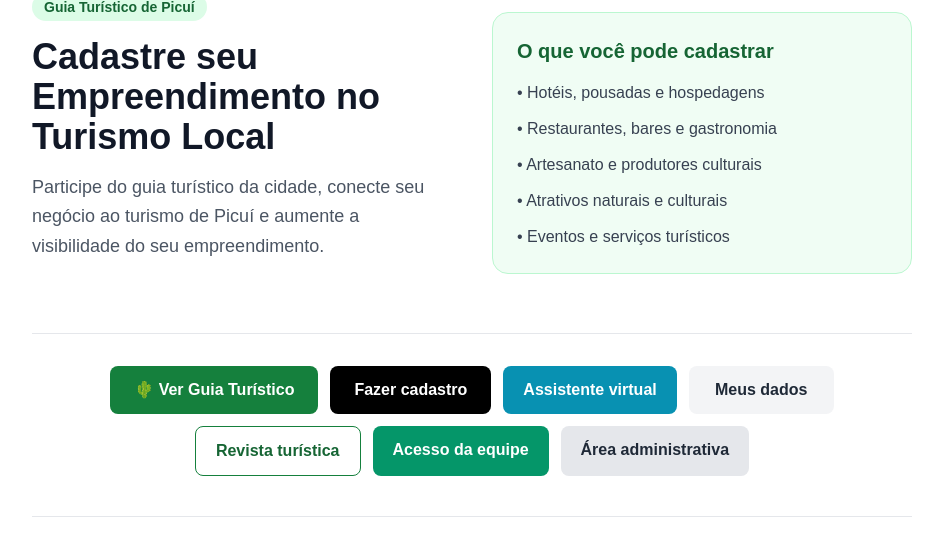
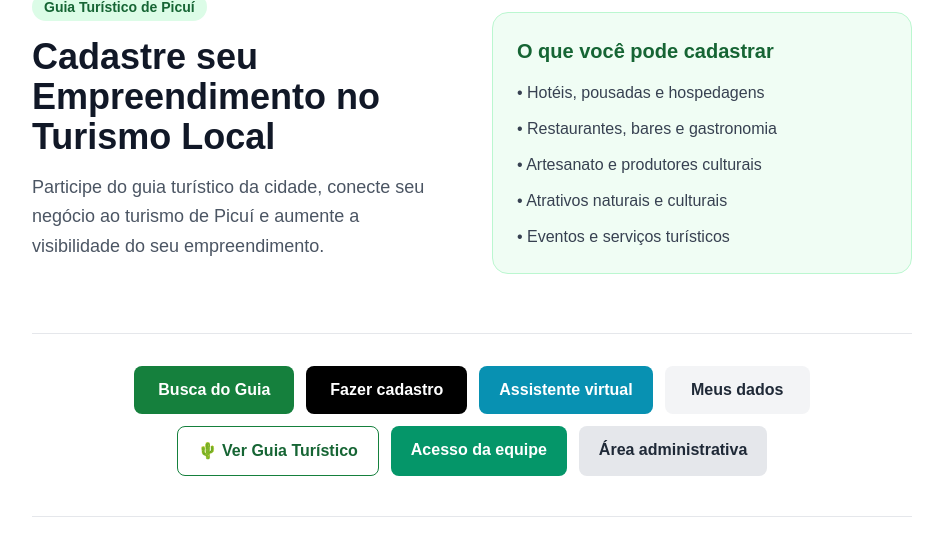
Before and after one commit to Marcosplira/turismopicui, a Django app: page / in a window 1280 px wide. Shown: the part 263-812 px from the top of the page, without its empty margins (168-1111 px from the left). Run offline with Django 5.2, Linux system fonts and the light colour scheme; data that the repository does not hold is empty; some libraries are stand-ins or nearby versions.

Commit message:
ajeitando os nomes

```diff
--- a/cadastro/templates/cadastro/home.html
+++ b/cadastro/templates/cadastro/home.html
@@ -67,8 +67,8 @@
             <!-- BOTÕES CORRIGIDOS -->
             <div class="flex flex-wrap justify-center gap-3 mt-10 pt-8 border-t border-gray-200">
                 <a href="{% url 'catalogo' %}"
-                    class="min-w-[160px] bg-green-700 hover:bg-green-800 text-white font-bold px-6 py-3 rounded-lg text-center">🌵
-                    Ver Guia Turístico</a>
+                    class="min-w-[160px] bg-green-700 hover:bg-green-800 text-white font-bold px-6 py-3 rounded-lg text-center">
+                    Busca do Guia</a>
                 <a href="{% url 'cadastrar_empreendimento' %}"
                     class="min-w-[160px] bg-black hover:bg-gray-800 text-white font-bold px-6 py-3 rounded-lg text-center">Fazer
                     cadastro</a>
@@ -79,8 +79,7 @@
                     class="min-w-[145px] bg-gray-100 hover:bg-gray-200 text-gray-800 font-bold px-5 py-3 rounded-lg text-center">Meus
                     dados</a>
                 <a href="https://heyzine.com/flip-book/e975954570.html" target="_blank"
-                    class="min-w-[145px] bg-white border border-green-700 hover:bg-green-50 text-green-800 font-bold px-5 py-3 rounded-lg text-center">Revista
-                    turística</a>
+                    class="min-w-[145px] bg-white border border-green-700 hover:bg-green-50 text-green-800 font-bold px-5 py-3 rounded-lg text-center">🌵 Ver Guia Turístico</a>
                 <a href="{% url 'dashboard_gerente' %}"
                     class="min-w-[145px] bg-emerald-600 hover:bg-emerald-700 text-white font-bold px-5 py-3 rounded-lg text-center">{% if request.user.is_staff %}Dashboard do gerente{% else %}Acesso da equipe{% endif %}</a>
                 <a href="{% url 'admin:index' %}"
```
